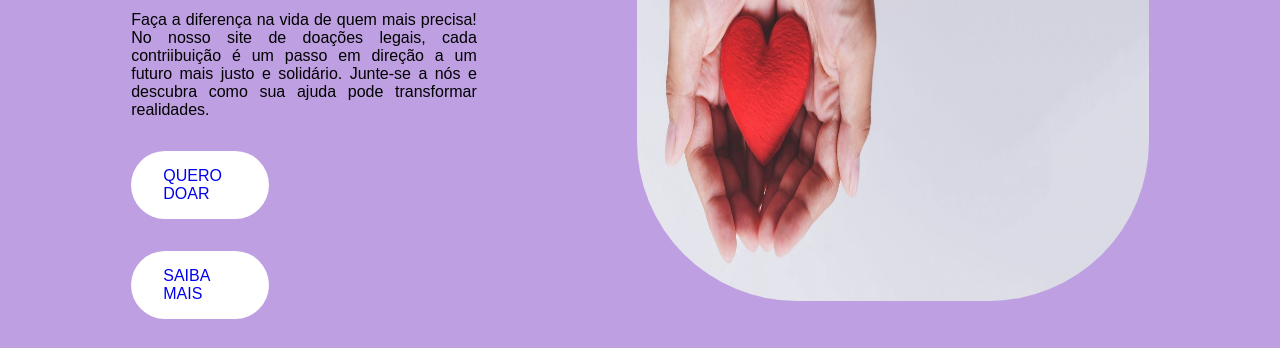
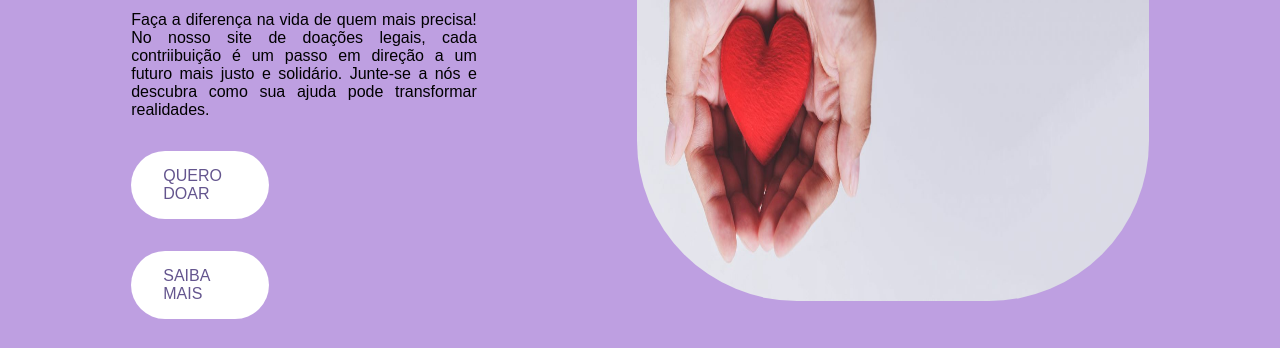
Before and after one commit to LuckyeBB/ProjetoDoa, a plain HTML site: page index.html in a window 1280 px wide. Shown: the part 387-735 px from the top of the page. Drawn offline with Linux system fonts and the light colour scheme; a web font is replaced by a local one.

Commit message:
ajustando a cor do  botoes

```diff
--- a/style.css
+++ b/style.css
@@ -170,6 +170,7 @@ body {
     border-radius: 10em;
     width: 40%;
     justify-content: center;
+    color: #64558E;
 }
 
 .corpo__textos__botoes:hover {
```
